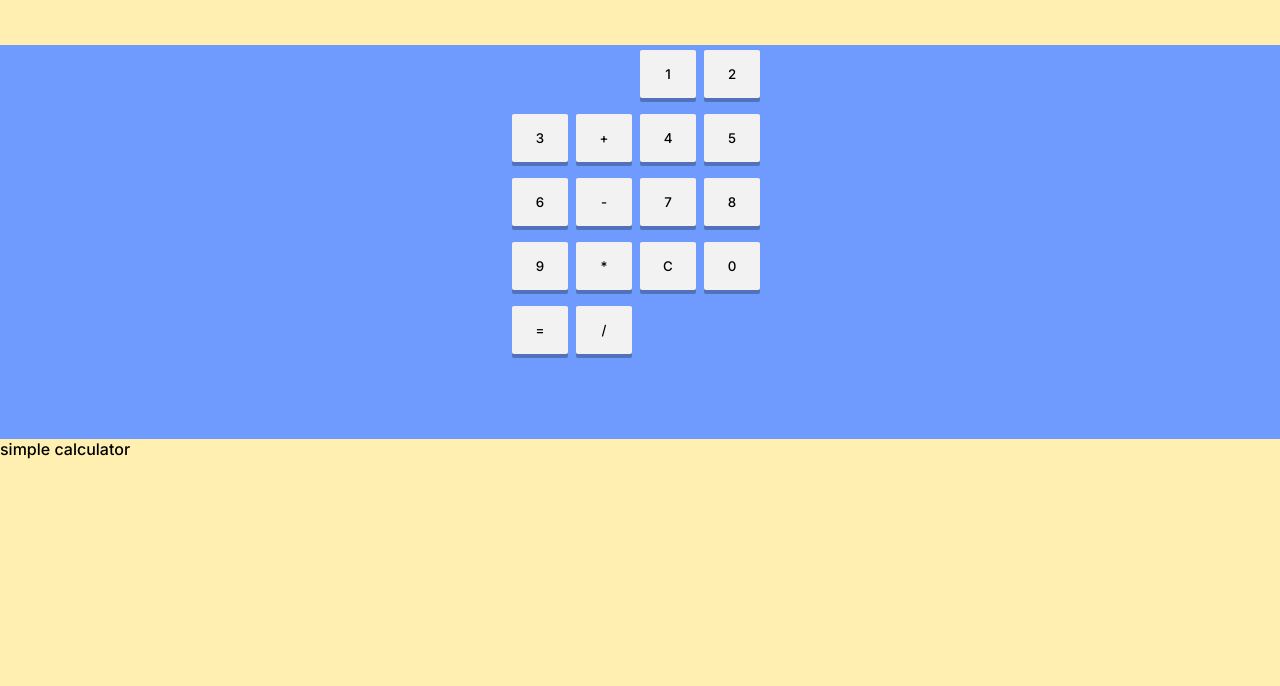
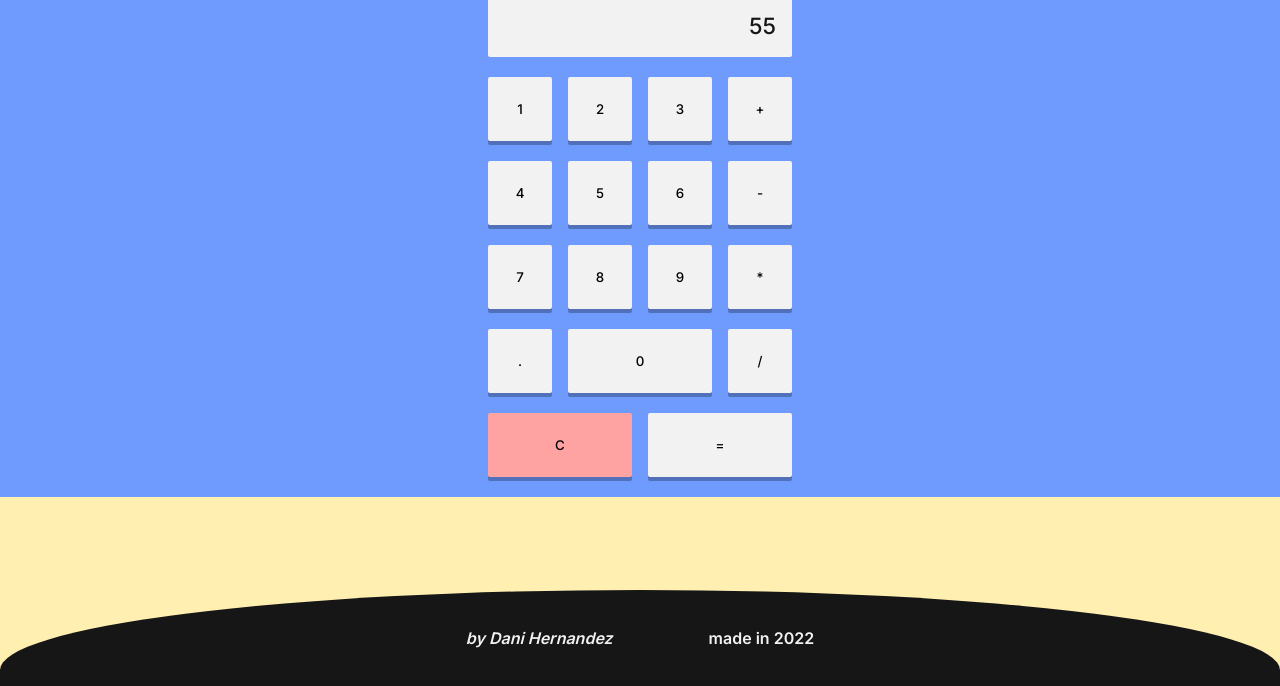
Before and after one commit to daniHrnndz/simple_calculator, a plain HTML site: page index.html in a window 1280 px wide. Shown: the part 114-800 px from the top of the page. Drawn offline with Linux system fonts and the light colour scheme.

Commit message:
CSS & JS
CSS almost finished, JS just started

```diff
--- a/index.html
+++ b/index.html
@@ -21,44 +21,43 @@
         <h1 class="tittle_h1">
             simple calculator.
         </h1>
-        <p class="tittle_p">by Dani Hernandez</p>
     </div>
 
 
     <div class="calc">
-        <div class="calc_display-previous">
+            <div class="calc_display">
+                55
+            </div>
 
-        </div>
-
-        <div class="calc_display">
-
-        </div>
-
-        <button class="calc_btn">1</button>
-        <button class="calc_btn">2</button>
-        <button class="calc_btn">3</button>
+        <button class="calc_btn calc_btn-num">1</button>
+        <button class="calc_btn calc_btn-num">2</button>
+        <button class="calc_btn calc_btn-num">3</button>
         <button class="calc_btn calc_btn-operator">+</button>
 
-        <button class="calc_btn">4</button>
-        <button class="calc_btn">5</button>
-        <button class="calc_btn">6</button>
+        <button class="calc_btn calc_btn-num">4</button>
+        <button class="calc_btn calc_btn-num">5</button>
+        <button class="calc_btn calc_btn-num">6</button>
         <button class="calc_btn calc_btn-operator">-</button>
 
-        <button class="calc_btn">7</button>
-        <button class="calc_btn">8</button>
-        <button class="calc_btn">9</button>
+        <button class="calc_btn calc_btn-num">7</button>
+        <button class="calc_btn calc_btn-num">8</button>
+        <button class="calc_btn calc_btn-num">9</button>
         <button class="calc_btn calc_btn-operator">*</button>
 
-        <button class="calc_btn calc_btn-c">C</button>
-        <button class="calc_btn">0</button>
+        <button class="calc_btn calc_btn-num">.</button>
+        <button class="calc_btn calc_btn-num calc_btn-0">0</button>
+        <button class="calc_btn calc_btn-operator">/</button>
+        <button class="calc_btn calc_btn-clear">C</button>
         <button class="calc_btn calc_btn-equal">=</button>
-        <button class="calc_btn calc_btn-operator">/</button>
 
 
     </div>
 
-    <footer>
-        <p>simple calculator</p>
+    <footer class="footer">
+        <div class="footer_wrap">
+            <p class="footer_content footer_content-italic">by Dani Hernandez</p>
+            <p class="footer_content">made in 2022</p>
+        </div>
     </footer>
 
 </body>
--- a/script.js
+++ b/script.js
@@ -0,0 +1,19 @@
+class Calculator {
+    constructor(calcDisplay) {
+        this.calcDIsplay = calcDisplay
+    }
+}
+
+const calcDisplay = document.querySelector(".calc_display");
+
+
+const numberBtn = document.querySelectorAll(".calc_btn-num");
+const operatorBtn = document.querySelectorAll(".calc_btn-operator");
+const clearBtn = document.querySelector(".calc_btn-clear");
+const equalBtn = document.querySelector(".calc_btn-equal");
+
+console.log(numberBtn)
+console.log(operatorBtn)
+console.log(clearBtn)
+console.log(equalBtn)
+console.log(calcDisplay)
--- a/styles.css
+++ b/styles.css
@@ -2,7 +2,12 @@
     font-family: Inter, -apple-system, BlinkMacSystemFont, 'Segoe UI', Roboto, Oxygen, Ubuntu, Cantarell, 'Open Sans', 'Helvetica Neue', sans-serif;
     font-weight: 500;
     margin: 0;
+    padding: 0;
+}
 
+:root {
+    --light_color: #f2f2f2;
+    --dark_color: #161616;
 }
 
 body {
@@ -11,11 +16,10 @@ body {
 
 
 .tittle {
-    width: 26rem;
     margin: auto;
-    padding: 2rem 0 3rem 0;
+    padding: 1rem 0 1rem;
     text-align: center;
-    color: #161616;
+    color: var(--dark_color);
 }
 
 .tittle_h1 {
@@ -24,36 +28,27 @@ body {
     font-weight: 600;
 }
 
-.tittle_p {
-    text-align: right;
-    font-style: italic;
-}
 
 .calc {
     background-color: #6f9bff;
-    padding: 5px;
-    margin: auto;
-
+    padding: 1rem 0 1.25rem;
     display: grid;
     justify-content: center;
     align-content: center;
-
+    gap: 1.25rem 1rem;
+    color: var(--dark_color);
     grid-template-columns: repeat(4, 4rem);
     grid-template-rows: minmax(4rem, auto) repeat(5, 4rem);
 
 }
 
 .calc_btn {
+    border: none;
+    background-color: var(--light_color);
+    box-shadow: 0 4px #5171BA;
+    border-radius: 2px;
     cursor: pointer;
-    height: 3rem;
-    width: 3.5rem;
-    border: none;
-    background-color: #f2f2f2;
-    /* box-shadow: 0px 4px #888; */
-    box-shadow: 0px 4px #5171BA;
-    border-radius: 2px;
-
-    transition: .15s;
+    transition: 0.15s;
 }
 
 .calc_btn:hover {
@@ -63,6 +58,69 @@ body {
 .calc_btn:active {
     box-shadow: none;
     transform: translate(0,4px);
+}
+
+.calc_btn-clear {
+    background-color: #ffa2a2;
+}
+
+.calc_btn-clear:hover {
+    background-color: #ff8888;
+}
+
+.calc_btn-0 {
+    grid-column: span 2;
+}
+
+.calc_btn-clear , .calc_btn-equal {
+    grid-column: span 2;
+}
 
 
+
+.calc_display {
+    grid-column: span 4;
+    display: flex;
+    align-items: center;
+    justify-content: right;
+    background-color: var(--light_color);
+    border-radius: 2px;
+    padding: 0.5rem 1rem;
+    font-size: 1.4rem;
+    word-break: break-all;
+
 }
+
+
+
+
+
+
+
+.footer {
+    position: fixed;
+    width: 100%;
+    bottom: 0;
+    align-self: center;
+}
+
+.footer_wrap {
+    border-top-left-radius: 60% 100%;
+    border-top-right-radius: 60% 100%;
+    background-color: var(--dark_color);
+    display: flex;
+    height: 6rem;
+    justify-content: center;
+    align-items: center;
+}
+
+.footer_content {
+    padding: 0 3rem;
+    color: var(--light_color);
+    font-weight: 600;
+
+}
+
+.footer_content-italic {
+    font-style: italic;
+}
```
